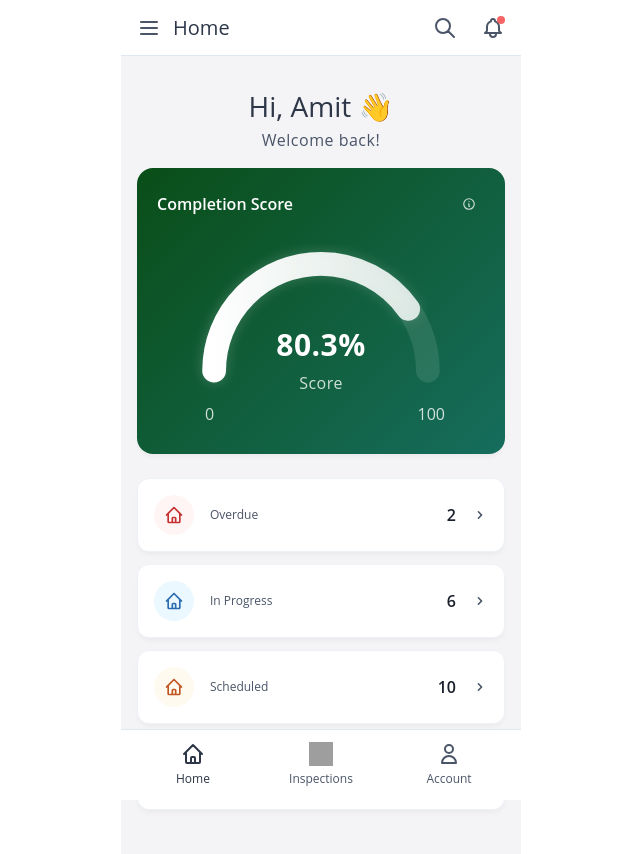
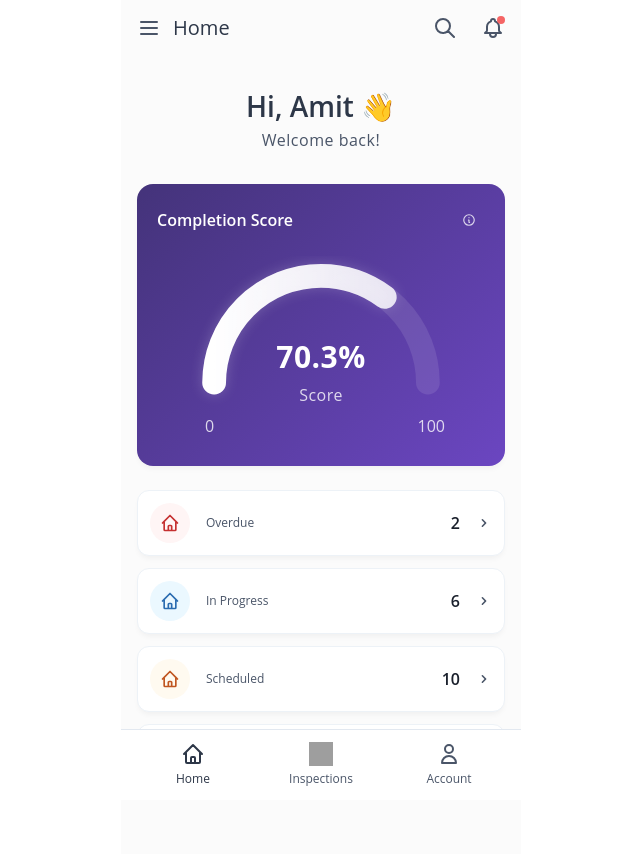
Before and after one commit to rajbreno-agnext/Inspeqt-GenAI-Codes, a React (Create React App) app: page /dashboard in a window 1280 px wide. Shown: the top 854 px of the page, without its empty margins (319-959 px from the left). Built offline with nearby package versions, Linux system fonts and the light colour scheme; grey boxes are pictures that could not be loaded; the HTML template or start-up script is replaced by a standard one.

Commit message:
Improved

```diff
--- a/src/components/CompletionScoreCard.js
+++ b/src/components/CompletionScoreCard.js
@@ -17,12 +17,12 @@ export const CompletionScoreCard = ({ score }) => {
     <Box
       w="full"
       p={5}
-      bg="linear-gradient(135deg, #0A4E18 0%, #166D5D 100%)"
+      bgGradient="linear(135deg, brand.800, brand.600)"
       borderRadius="16px"
       color="white"
       boxShadow="0px 4px 6px -2px rgba(0, 0, 0, 0.05)"
     >
-      <HStack justify="space-between" mb={6}>
+      <HStack justify="space-between" mb={5}>
         <Text fontSize="16px" fontWeight="600">
           Completion Score
         </Text>
--- a/src/components/StatusCard.js
+++ b/src/components/StatusCard.js
@@ -12,7 +12,7 @@ export const StatusCard = ({ title, count, icon, bgColor, iconColor }) => {
   return (
     <Box
       w="full"
-      p={4}
+      p={3}
       bg="white"
       borderRadius="12px"
       borderWidth="1px"
--- a/src/pages/DashboardPage.js
+++ b/src/pages/DashboardPage.js
@@ -52,23 +52,14 @@ const DashboardPage = () => {
   ];
 
   return (
-    <Container maxW="400px" p={0} bg="#F4F4F6" minH="100vh">
-      {/* Top Bar - Fixed */}
+    <Container maxW="400px" p={0} bg="#f4f4f669" minH="100vh">
+      {/* Top Bar - No border */}
       <Box
-        position="fixed"
-        top={0}
-        left={0}
-        right={0}
-        maxW="400px"
-        mx="auto"
         h="56px"
         px={2}
         display="flex"
         alignItems="center"
-        bg="white"
         zIndex={10}
-        borderBottom="1px solid"
-        borderColor="gray.200"
       >
         <Flex align="center" flex={1}>
           <IconButton
@@ -108,13 +99,13 @@ const DashboardPage = () => {
         </HStack>
       </Box>
 
-      {/* Content with top padding to account for fixed header */}
-      <Box pt="56px">
+      {/* Content no longer needs top padding since header isn't fixed */}
+      <Box>
         {/* Welcome Section */}
-        <VStack px={4} pt={8} pb={4} align="center" spacing={1}>
+        <VStack px={4} pt={8} pb={8} align="center" spacing={1}>
           <Text
             fontSize="28px"
-            fontWeight="500"
+            fontWeight="600"
             color="gray.700"
             lineHeight="36px"
           >
@@ -131,7 +122,7 @@ const DashboardPage = () => {
 
         {/* Main Content */}
         <VStack px={4} spacing={6} pb="80px"> {/* Added bottom padding for navigation bar */}
-          <CompletionScoreCard score={80.3} />
+          <CompletionScoreCard score={70.3} />
           <VStack spacing={3} width="100%">
             {statusItems.map((item, index) => (
               <StatusCard key={index} {...item} />
--- a/src/pages/HomePage.js
+++ b/src/pages/HomePage.js
@@ -3,6 +3,7 @@ import { Box, VStack, Input, Button, Heading, Text, Image } from '@chakra-ui/rea
 import { useNavigate } from 'react-router-dom';
 
 const navigationButtons = [
+  { name: 'Dashboard', path: '/dashboard' },
   { name: 'Login', path: '/login' },
   { name: 'Forgot Password', path: '/forgot-password' },
   { name: 'OTP Verification', path: '/otp' },
```
